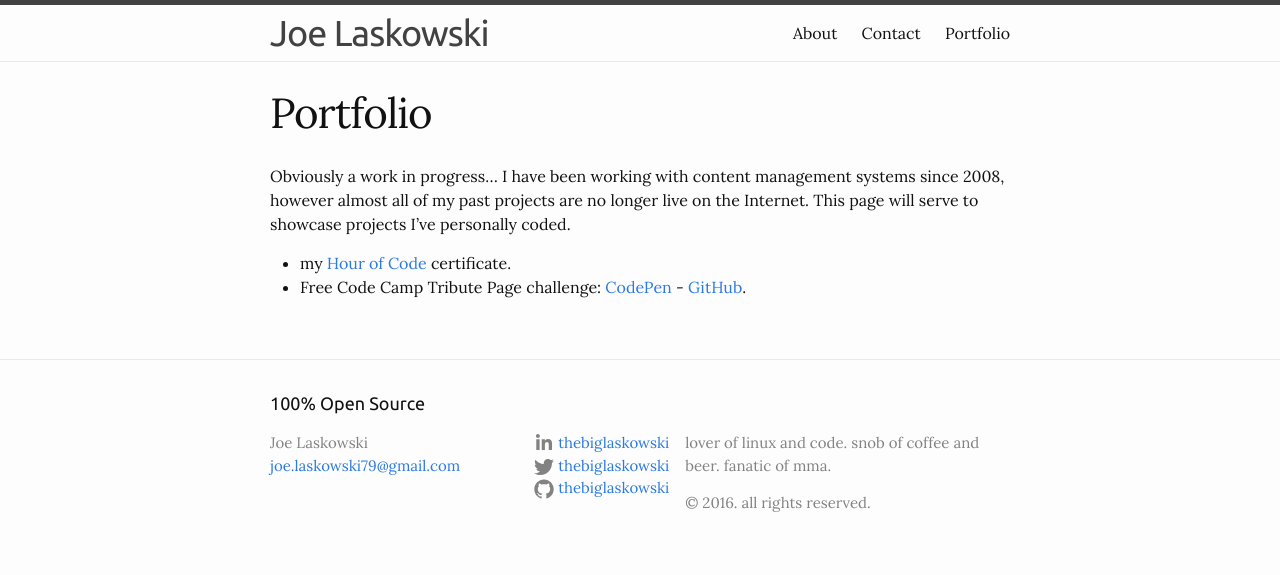
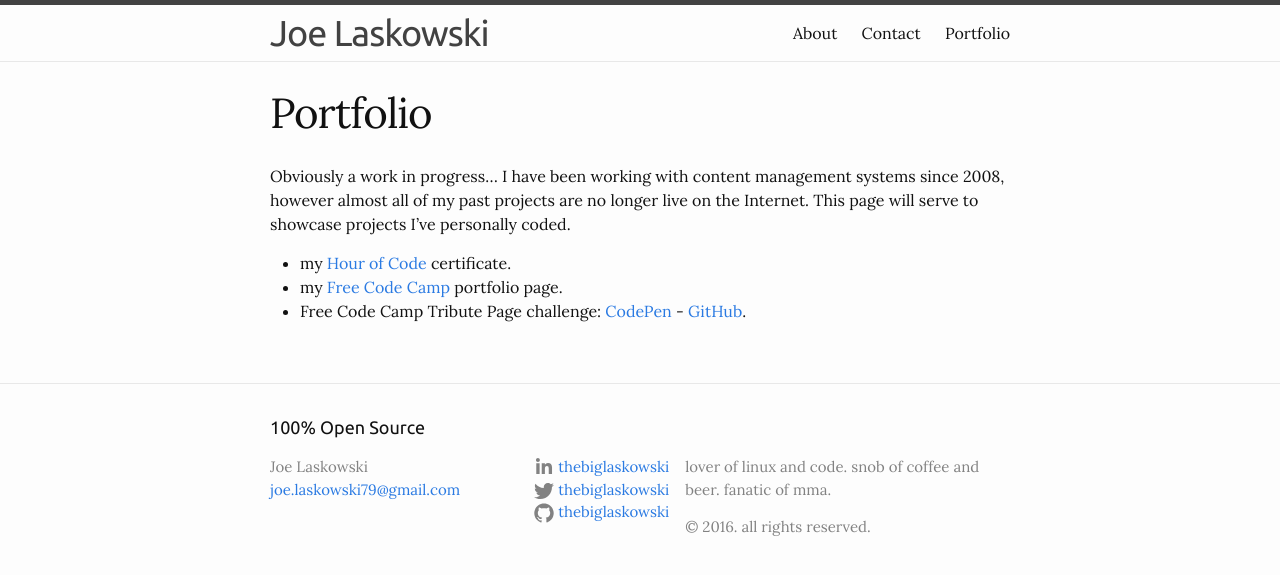
Before and after one commit to TheBigLaskowski/blog, a Jekyll site: the page built from portfolio.md, in a window 1280 px wide. Shown: the top 575 px of the page. Built offline with Jekyll 4.4.1, drawn with Linux system fonts in a browser that asks for light colours.

Commit message:
updated portfolio page

```diff
--- a/portfolio.md
+++ b/portfolio.md
@@ -8,4 +8,5 @@ Obviously a work in progress... I have been working with content management syst
 
 
 * my [Hour of Code](/assets/hour-of-code-cert.jpg) certificate.
+* my [Free Code Camp](https://www.freecodecamp.com/thebiglaskowski) portfolio page.
 * Free Code Camp Tribute Page challenge: [CodePen](https://codepen.io/TheBigLaskowski/pen/dXZzkd) - [GitHub](https://thebiglaskowski.github.io/free-code-camp/tribute-page/).
```
